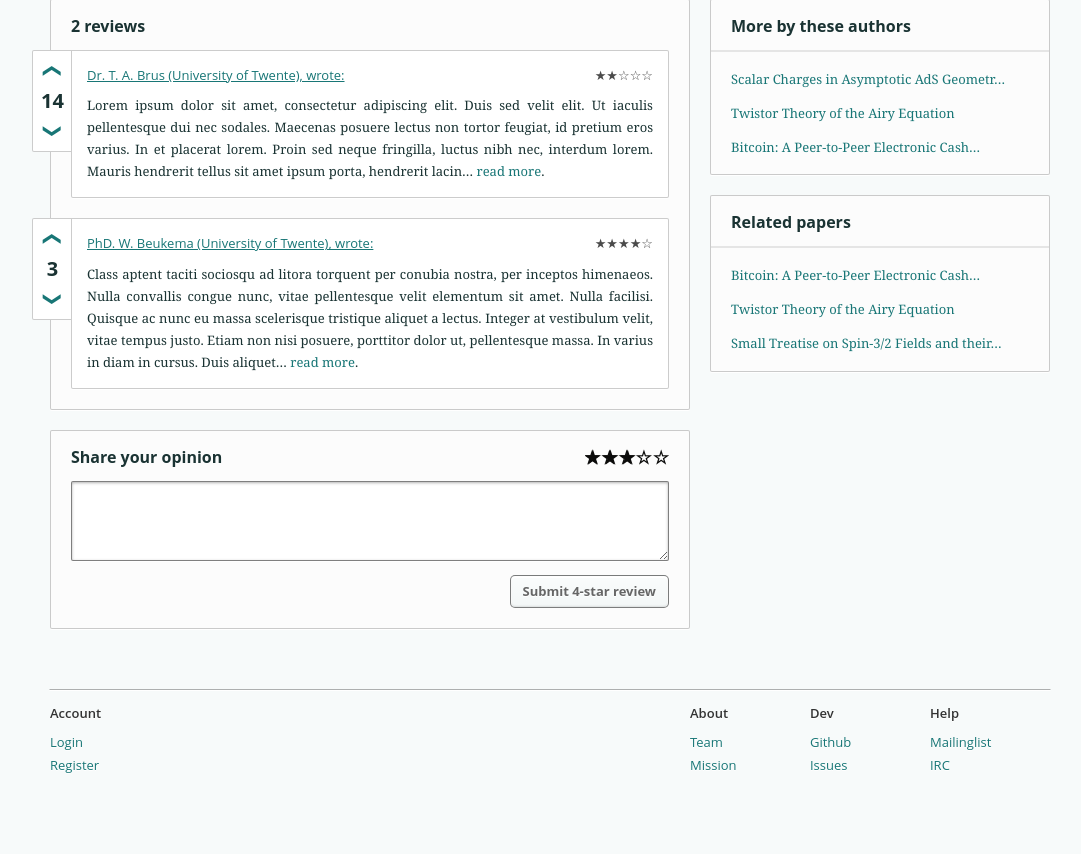
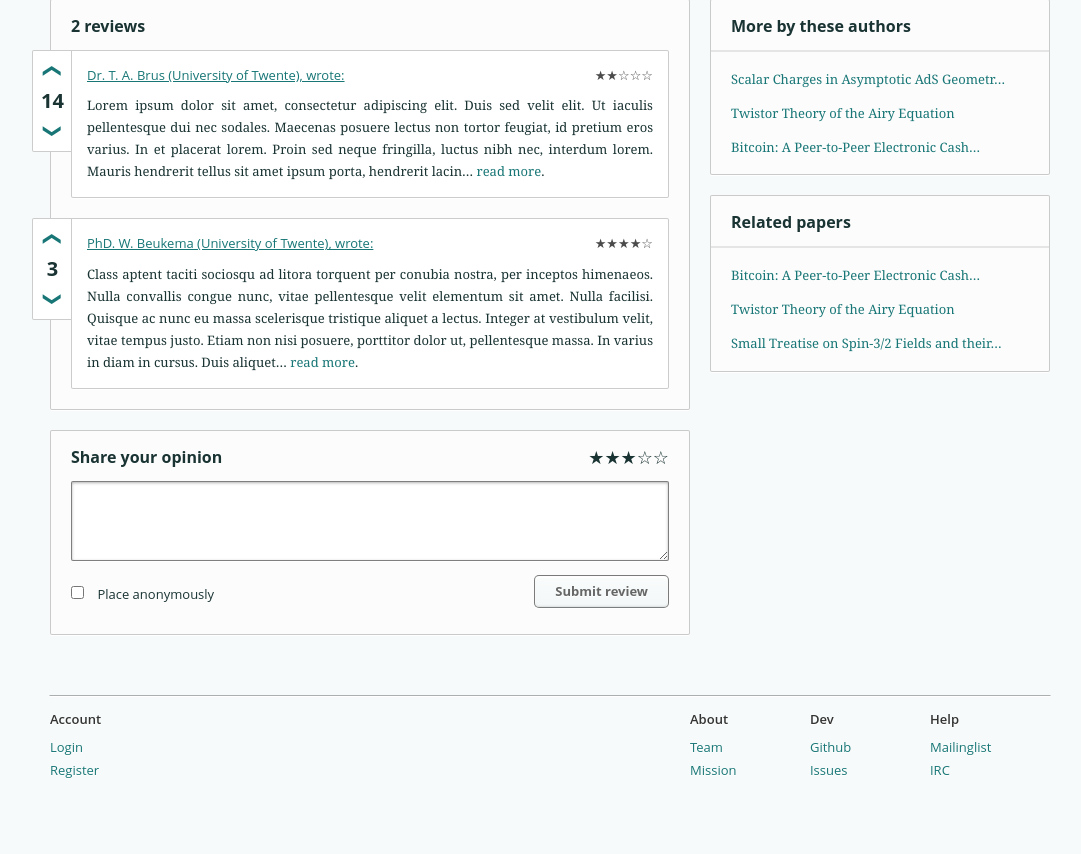
Before and after one commit to open-review/open-review, a Django app: page /papers/1/ in a window 1280 px wide. Shown: the part 356-1210 px from the top of the page, without its empty margins (90-1171 px from the left). Before the commit the page ends 1129 px from the top, so only its background shows below. Run offline with Django 3.2, Linux system fonts and the light colour scheme; data comes from the database, SQL or seed files in the repository; tables that the repository leaves empty hold one stand-in row (values such as "Sample post"); parts of the project's set-up code (start-up, migrations or seed data) failed here and were passed over; some libraries are stand-ins or nearby versions.

Commit message:
Added checkbox for placing anonymous reviews

```diff
--- a/openreview/apps/papers/static/papers/paper-with-reviews.css
+++ b/openreview/apps/papers/static/papers/paper-with-reviews.css
@@ -210,33 +210,6 @@ body > main > section.compose-review div.rating {
     font-size: 18px;
 }
 
-body > main > section.compose-review div.rating span.star {
-    display: block;
-    float: left;
-    font-weight: bold;
-    cursor: pointer;
-}
-body > main > section.compose-review div.rating span.star + span.star {
-    margin-left: 2px;
-}
-
-body > main > section.compose-review div.rating span.star:before {
-    content: '★';
-    margin-right: -9px;
-    color: #fff;
-}
-
-body > main > section.compose-review div.rating span.star:after {
-    content: '☆';
-    margin-left: -8px;
-    color: #0C0C0B;
-}
-
-body > main > section.compose-review div.rating span.star:hover:before,
-body > main > section.compose-review div.rating span.star.enabled:before {
-    color: #0C0C0B;
-}
-
 body > main > section.compose-review form {
     overflow: hidden;
     clear: both;
@@ -255,12 +228,32 @@ body > main > section.compose-review form textarea:focus {
     height: 160px;
 }
 
+body > main > section.compose-review form label {
+    display: block;
+    float: left;
+    padding: 10px 0;
+}
+
+body > main > section.compose-review form label:hover {
+    cursor: pointer;
+}
+
+body > main > section.compose-review form label > input[type=checkbox] {
+    margin-right: 10px;
+}
+
+body > main > section.compose-review form label:hover > span,
+body > main > section.compose-review form label > input[type=checkbox]:checked + span {
+    text-decoration: underline;
+}
+
 body > main > section.compose-review form button {
     font-size: 13px;
     float: right;
-    padding: 8px 12px;
+    padding: 8px 20px;
 }
 
 body > main > section.compose-review form button:active {
-    padding: 9px 12px 7px 12px;
+    padding-top: 9px;
+    padding-bottom: 7px;
 }
--- a/openreview/apps/papers/templates/papers/paper.html
+++ b/openreview/apps/papers/templates/papers/paper.html
@@ -117,16 +117,14 @@
 
     <section class="compose-review box">
         <h2>Share your opinion</h2>
-        <div class="rating">
-          <span class="star enabled"></span>
-          <span class="star enabled"></span>
-          <span class="star enabled"></span>
-          <span class="star"></span>
-          <span class="star"></span>
-        </div>
+        <div class="rating">★★★☆☆</div>
         <form action="#" method="POST">
             <textarea></textarea>
-            <button type="submit">Submit 4-star review</button>
+            <label>
+                <input type="checkbox" name="is_anonymously" />
+                <span>Place anonymously</span>
+            </label>
+            <button type="submit">Submit review</button>
         </form>
     </section>
 
--- a/static/css/general.css
+++ b/static/css/general.css
@@ -66,7 +66,7 @@ body a.button:active {
     box-shadow: 0 1px 0 0 #FFF, inset 0 1px 0 1px #FFF;
 }
 
-body input,
+body input[type=text],
 body textarea {
     font-size: 18px;
     color: rgba(0, 0, 0, 0.8);
@@ -78,7 +78,7 @@ body textarea {
     padding: 7px 10px;
 }
 
-body input:focus,
+body input[type=text]:focus,
 body textarea:focus {
     outline: none;
     border: 1px solid rgba(0, 0, 0, 0.8);
```
